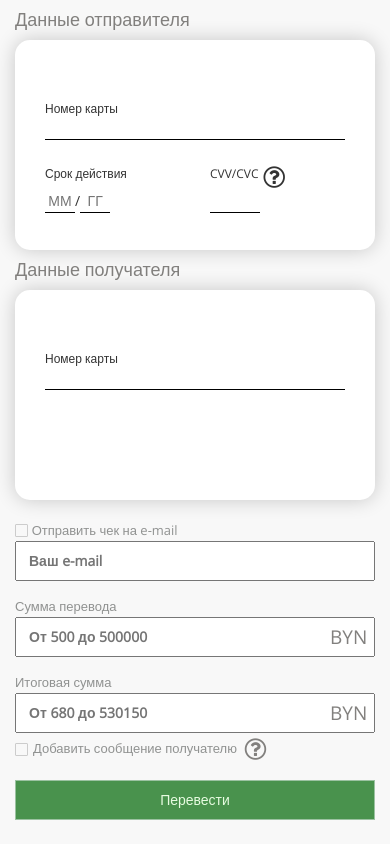
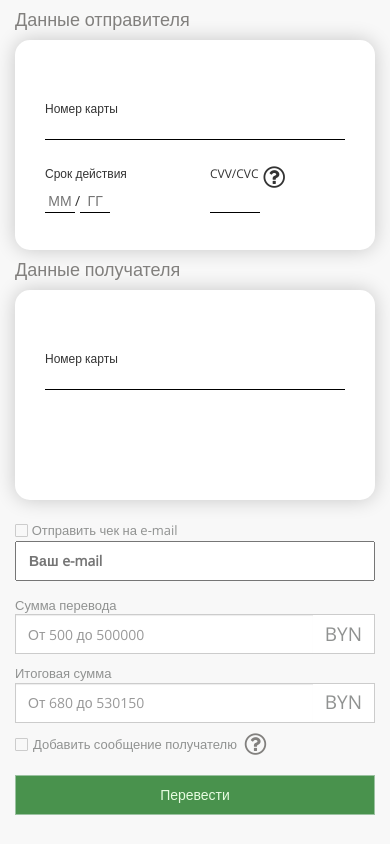
Before and after one commit to Rachkov/CardsForm, a website built with webpack: page src/template/index.html in a window 390 px wide. Built offline with nearby package versions, Linux system fonts and the light colour scheme.

Commit message:
fix styles, added input group

```diff
--- a/src/css/media.css
+++ b/src/css/media.css
@@ -23,34 +23,18 @@
     .cardDemo {
         padding-left: calc((100% - 360px)/2);
     }
-    .chEmail , .sumMon, .mesEmail, .allSum, .button {
+    .chEmail , .sumMon, .mesEmail, .allSum, .button, .input-group , .cus-input{
         width: 100%;
     }
-    .chEmail input, .sumMon input, .allSum input, .mesEmail, .button {
+    .chEmail input, .sumMon input, .allSum input, .mesEmail, .button, .input-group, .cus-input {
         min-width: 100%;
     }
 }
 @media only screen and (max-width : 779px) and (min-width : 768px) {
-    .money {
-        margin-left: 315px;
-    }
-    .money1 {
-        margin-top: -43px;;
-    }
-    .money2 {
-        margin-top: -33px;
-    }
+
 }
 @media only screen and (max-width : 389px) {
-    .money {
-        margin-left: 315px;
-    }
-    .money1 {
-        margin-top: -43px;;
-    }
-    .money2 {
-        margin-top: -33px;
-    }
+
 }
 
 /* Extra Small Devices, Phones */
--- a/src/css/style.css
+++ b/src/css/style.css
@@ -3,16 +3,16 @@ body {
     font-family: 'Open Sans', sans-serif;
 }
 .cards, .wrapFormCard, .wrapButton {
+    margin-bottom: 20px;
     padding: 0;
-    margin-bottom: 20px;
 }
 h4 {
     color: #82807e;
 }
 .sent-data, .get-data {
+    align-items: center;
     display: flex;
     flex-direction: column;
-    align-items: center;
 }
 .brand {
     float: right;
@@ -20,16 +20,16 @@ h4 {
     padding-right: 15px;
 }
 .numCard {
+    margin-bottom: 20px;
     padding-top: 60px;
     padding-left: 30px;
-    margin-bottom: 20px;
 }
 .numCard p, .dateCard p, .cvvCard p {
+    align-items: flex-start;
+    display: flex;
     font-size: 12px;
     font-weight: normal;
     margin: 0;
-    display: flex;
-    align-items: flex-start;
 }
 .cvvCard i {
     font-size: 25px;
@@ -50,8 +50,8 @@ h4 {
 .dateCard input {
     border: 0;
     border-bottom: 1px solid black;
+    text-align: center;
     width: 30px;
-    text-align: center;
 }
 .cvvCard input {
     border: 0;
@@ -60,19 +60,19 @@ h4 {
 }
 .card {
     background-color: #ffffff;
-    width: 360px;
-    height: 210px;
     border-radius: 15px;
     box-shadow: 0 0 20px rgba(0,0,0,0.2);
+    height: 210px;
+    width: 360px;
 }
 .formCard, .formBut {
+    align-items: center;
     display: flex;
     flex-direction: column;
-    align-items: center;
 }
 .chEmail input, .sumMon input, .allSum input, .mesEmail, .formBut button {
+    height: 40px;
     width: 360px;
-    height: 40px;
 }
 .chEmail input, .sumMon input, .allSum input {
     padding-left: 12px;
@@ -81,22 +81,22 @@ h4 {
     margin-bottom: 10px;
 }
 .mesEmail {
+    align-items: center;
     display: flex;
-    align-items: center;
     margin-top: -8px;
     margin-bottom: 0;
 }
 .mesEmail i {
+    color: #82807e;
     font-size: 25px;
-    color: #82807e;
 }
 .mesEmail .checkbox-custom {
     margin-right: 5px;
 }
 .button {
     background-color: #49924d;
+    border: 1px solid #9bc2a1;
     color: #e6fbe0;
-    border: 1px solid #9bc2a1;
     margin-top: -10px;
 }
 .checkbox {
@@ -109,11 +109,11 @@ label .label{
     padding-left: 0;
 }
 .checkbox-custom {
+    border: 1px solid #ccc;
+    border-radius: 1px;
+    height: 13px;
     position: relative;
     width: 13px;
-    height: 13px;
-    border: 1px solid #ccc;
-    border-radius: 1px;
 }
 .checkbox-custom,
 .label {
@@ -122,19 +122,39 @@ label .label{
 }
 .checkbox:checked + .checkbox-custom::before {
     content: '\2713';
-    font-size: 12px;
     color: #3e3e3e;
     display: inline-block;
+    font-size: 12px;
+    left: 0.5px;
     position: absolute;
     top: -2px;
-    left: 0.5px;
 }
-.money {
-    z-index: 10;
-    position: absolute;
+
+.input-group{
+    margin-bottom: 10px;
+    width: 360px;
+}
+.form-control{
+    border-radius: 0;
+    border-right: 0;
+    height: 40px;
+}
+.input-group-addon{
+    border-radius: 0;
+    background-color: #ffffff;
+    border-left: 0;
+    color: #909291;
+    font-weight: normal;
     font-size: 19px;
-    color: #82807e;
+}
+.formCard .cus-label{
+    color: #909291;
+    font-size: 13px;
     font-weight: normal;
-    margin-top: 7px;
-    margin-left: -45px;
+    margin: 0;
 }
+.cus-input{
+    align-items: flex-start;
+    display: flex;
+    flex-direction: column;
+}
--- a/src/template/index.html
+++ b/src/template/index.html
@@ -1,5 +1,5 @@
 <!DOCTYPE html>
-<html lang="en">
+<html lang="ru">
 <head>
     <meta charset="UTF-8">
     <title>Cards Form</title>
@@ -11,8 +11,8 @@
 <div class="container-fluid">
     <div class="row">
         <form>
-            <div class="col-md-12 col-sm-12 cards">
-                <div class="col-md-6 col-sm-6 sent-data">
+            <div class="col-sm-12 col-md-12 cards">
+                <div class="col-sm-6 col-md-6 sent-data">
                     <h4>Данные отправителя</h4>
                     <div class="cardDemo">
                         <div class="card">
@@ -25,12 +25,12 @@
                                     <input id="myCardNum" type="text">
                                 </label>
                             </div>
-                            <div class="col-md-12 col-sm-12">
-                                <div class="col-md-6 col-sm-6 col-xs-6 dateCard">
+                            <div class="col-sm-12 col-md-12">
+                                <div class="col-xs-6 col-sm-6 col-md-6 dateCard">
                                     <p>Срок действия</p>
                                     <input type="text" placeholder="ММ">/<input type="text" placeholder="ГГ">
                                 </div>
-                                <div class="col-md-6 col-sm-6 col-xs-6 cvvCard">
+                                <div class="col-xs-6 col-sm-6 col-md-6 cvvCard">
                                     <label>
                                         <p>CVV/CVC <i class="fa fa-question-circle-o" aria-hidden="true"></i></p>
                                         <input type="text">
@@ -40,7 +40,7 @@
                         </div>
                     </div>
                 </div>
-                <div class="col-md-6 col-sm-6 get-data">
+                <div class="col-sm-6 col-md-6 get-data">
                     <h4>Данные получателя</h4>
                     <div class="cardDemo">
                         <div class="card">
@@ -57,8 +57,8 @@
                     </div>
                 </div>
             </div>
-            <div class="col-md-12 col-sm-12 wrapFormCard">
-                <div class="col-md-6 col-sm-6">
+            <div class="col-sm-12 col-md-12 wrapFormCard">
+                <div class="col-sm-12 col-md-6">
                     <div class="formCard">
                         <label class="chEmail">
                             <input class="checkbox" type="checkbox">
@@ -66,17 +66,23 @@
                             <span class="label">Отправить чек на e-mail</span><br>
                             <input type="email" placeholder="Ваш e-mail">
                         </label>
-                        <label class="sumMon">
-                            <span class="label">Сумма перевода</span><br>
-                            <input type="text" placeholder="От 500 до 500000"><span class="money money1">BYN</span>
-                        </label>
-                        <label class="allSum">
-                            <span class="label">Итоговая сумма</span><br>
-                            <input type="text" placeholder="От 680 до 530150"><span class="money money2">BYN</span>
-                        </label>
+                        <div class="cus-input">
+                            <p class="cus-label">Сумма перевода</p>
+                            <div class="input-group">
+                                <input type="tel" placeholder="От 500 до 500000" class="form-control">
+                                <span class="input-group-addon">BYN</span>
+                            </div>
+                        </div>
+                        <div class="cus-input">
+                            <p class="cus-label">Итоговая сумма</p>
+                            <div class="input-group">
+                                <input type="tel" placeholder="От 680 до 530150" class="form-control">
+                                <span class="input-group-addon">BYN</span>
+                            </div>
+                        </div>
                     </div>
                 </div>
-                <div class="col-md-6 col-sm-6">
+                <div class="col-sm-6 col-md-6">
                     <div class="formCard">
                         <label class="mesEmail">
                             <input class="checkbox" type="checkbox">
@@ -87,8 +93,8 @@
                     </div>
                 </div>
             </div>
-            <div class="col-md-12 col-sm-12 wrapButton">
-                <div class="col-md-6 col-sm-6">
+            <div class="col-sm-12 col-md-12 wrapButton">
+                <div class="col-sm-6 col-md-6">
                     <div class="formBut">
                         <button id="but" class="button">Перевести</button>
                     </div>
```
Also changed, not shown: 1 other file.
